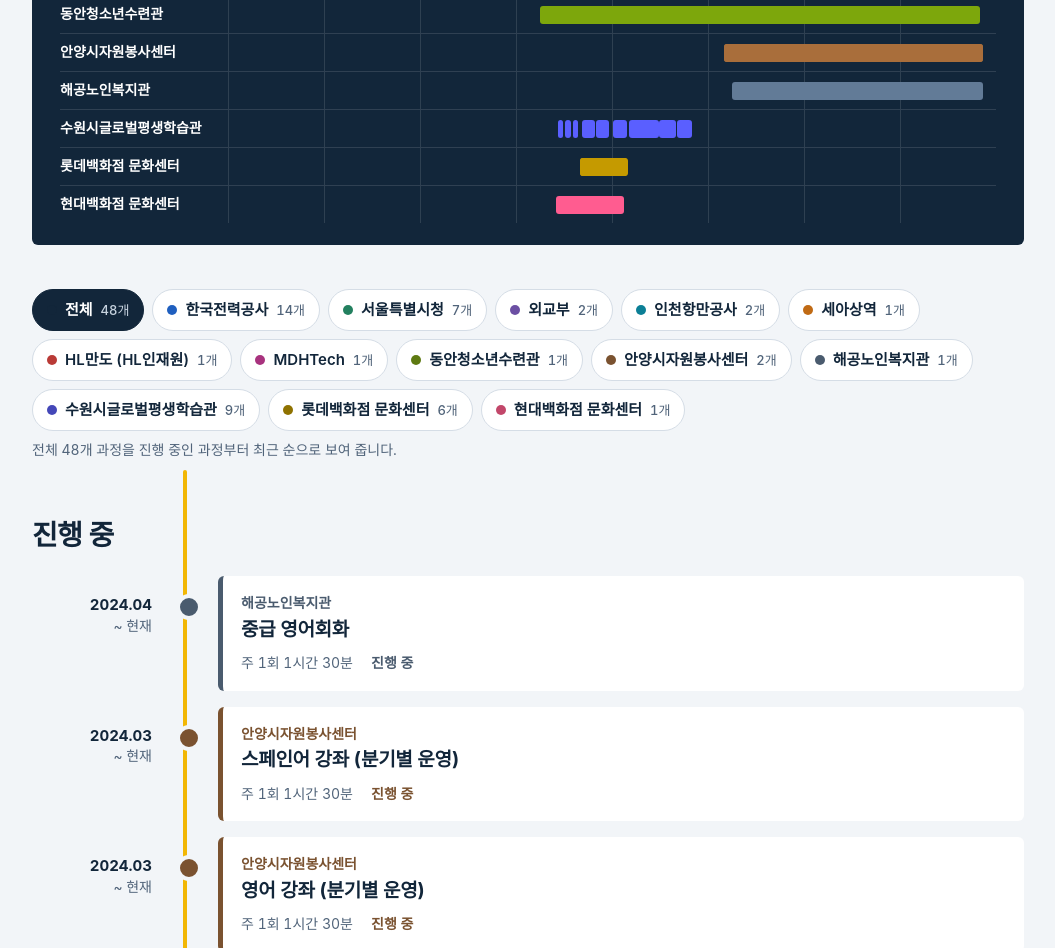
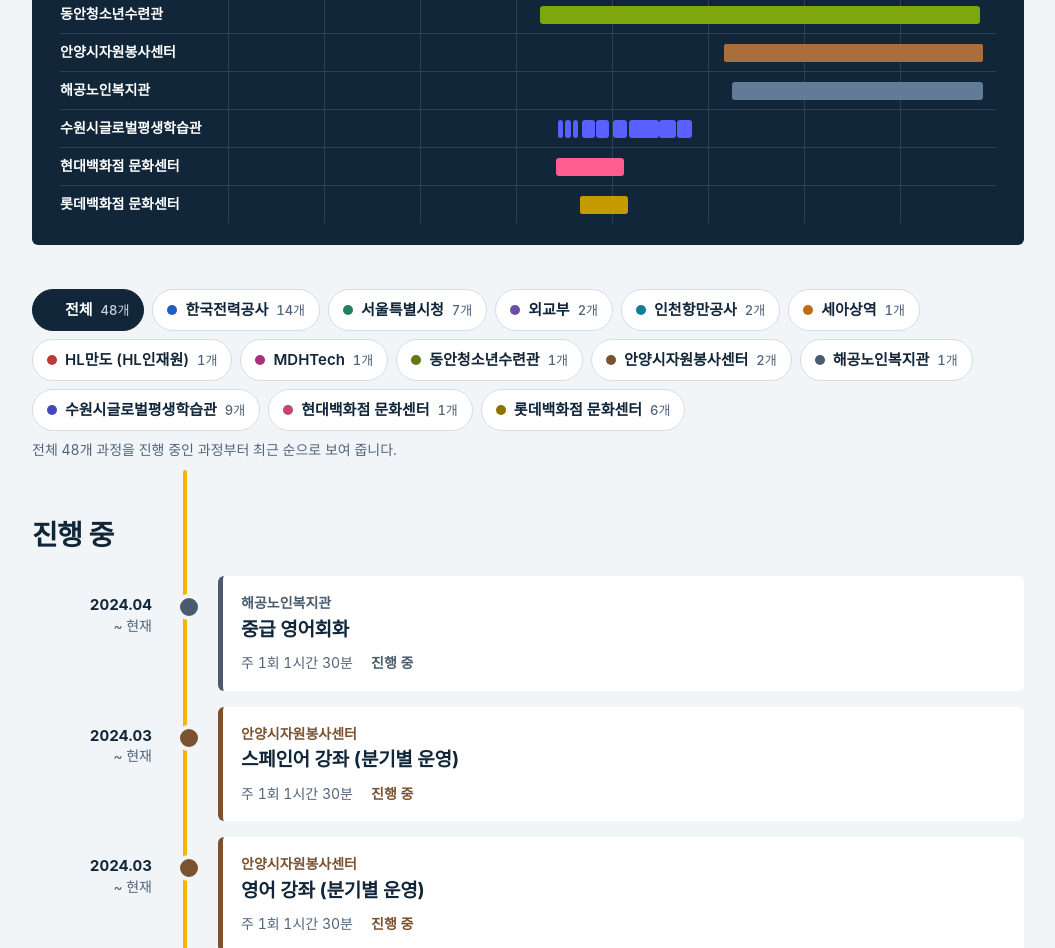
Before and after one commit to yalli2/lecture_timeline, a plain HTML site: page index.html in a window 1280 px wide. Shown: the part 887-1835 px from the top of the page, without its empty margins (112-1167 px from the left). Drawn offline with Linux system fonts and the light colour scheme; a web font is replaced by a local one.

Commit message:
현대백화점 문화센터와 롯데백화점 문화센터 표시 순서 변경
Co-Authored-By: Claude Fable 5.2 <noreply@anthropic.com>
Claude-Session: https://claude.ai/code/session_0117yATAFYuB1R51UF3f1RDg

```diff
--- a/index.html
+++ b/index.html
@@ -199,8 +199,8 @@ const ORGS = {
   vol:     { name: "안양시자원봉사센터", color: "var(--vol)" },
   haegong: { name: "해공노인복지관", color: "var(--haegong)" },
   suwon:   { name: "수원시글로벌평생학습관", color: "var(--suwon)" },
-  lotte:   { name: "롯데백화점 문화센터", color: "var(--lotte)" },
-  hyundai: { name: "현대백화점 문화센터", color: "var(--hyundai)" }
+  hyundai: { name: "현대백화점 문화센터", color: "var(--hyundai)" },
+  lotte:   { name: "롯데백화점 문화센터", color: "var(--lotte)" }
 };
 
 // s: 시작일, e: 종료일(없으면 진행 중), n: 진행 회차, t: 수업 시간, d: 요일, m: 방식
```
